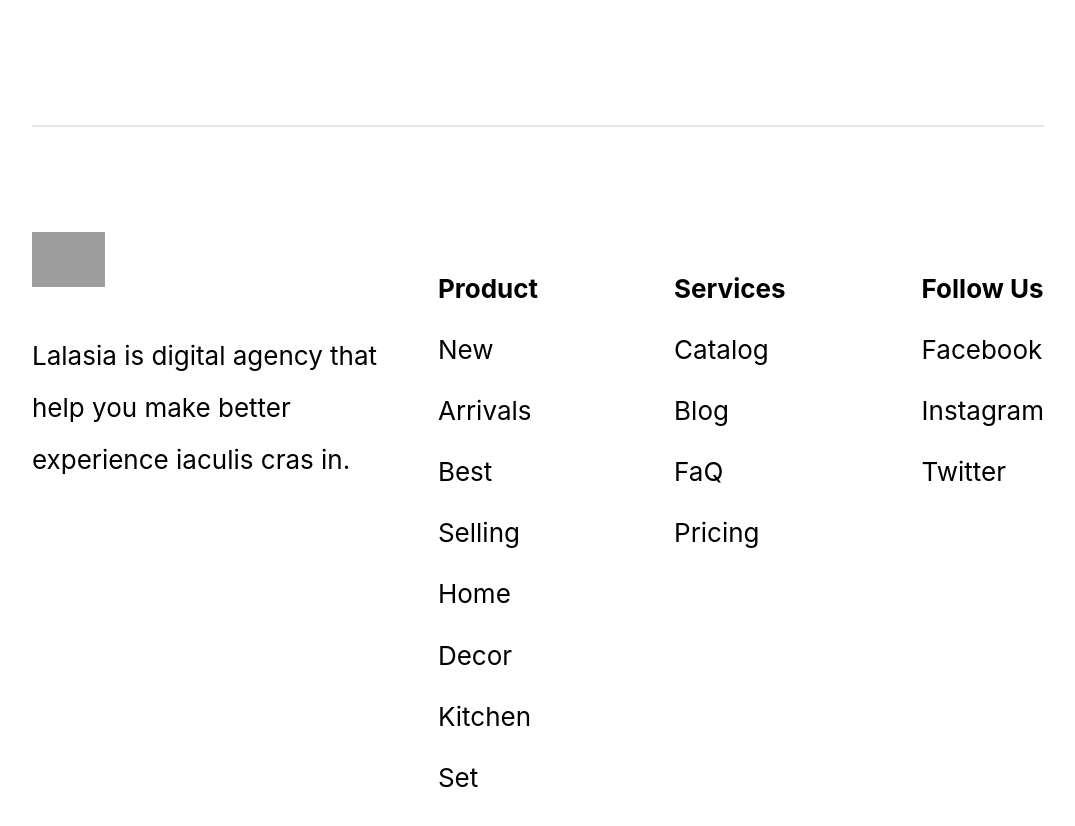
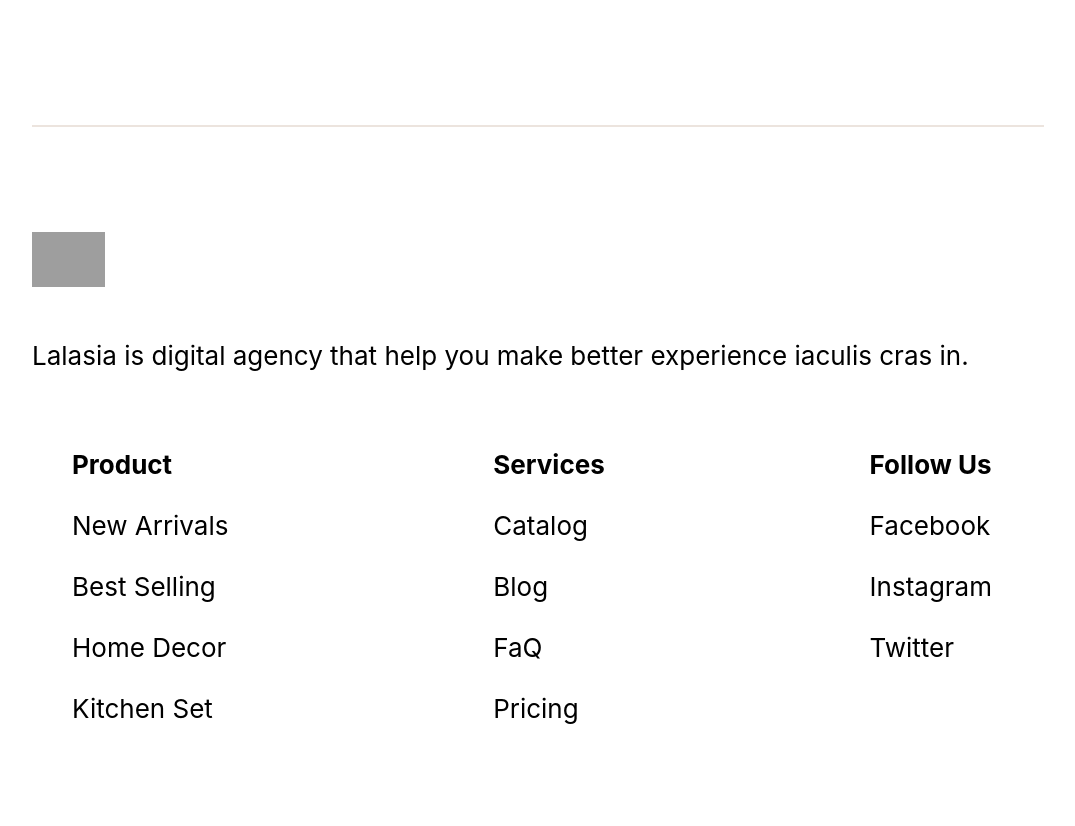
Before and after one commit to Ritwikrajsingh/lalasia, a React (Create React App) app: page / in a window 1280 px wide. Shown: the part 640-1466 px from the top of the page, without its empty margins (102-1177 px from the left). Built offline with nearby package versions, Linux system fonts and the light colour scheme; grey boxes are pictures that could not be loaded.

Commit message:
added styling for Footer.js

```diff
--- a/src/styles/Footer.css
+++ b/src/styles/Footer.css
@@ -1,10 +1,9 @@
 footer {
-    border-top: 2px solid #ECE4DE;
-    ;
+  border-top: 2px solid #ece4de;
   display: flex;
   margin-inline: 134px;
   padding-block: 105px;
-    font-size: 26px;
+  font-size: 1.625rem;
   justify-content: space-between;
 }
 
@@ -16,15 +15,70 @@ footer ul {
 }
 footer .left {
   width: 700px;
-    line-height:200%;
+  line-height: 200%;
 }
 footer .right {
   display: flex;
   gap: 96px;
 }
 
-footer .right .items ul{
+footer .right .items ul {
   display: flex;
   flex-direction: column;
   line-height: 235%;
 }
+
+@media (max-width: 1680px) {
+  footer {
+    font-size: 1.375rem;
+  }
+}
+
+@media (max-width: 1620px) {
+  footer .right {
+    width: 50vw;
+  }
+}
+
+@media (max-width: 1500px) {
+  footer .right {
+    gap: 5rem;
+  }
+}
+
+@media (max-width: 1460px) {
+  footer .right {
+    gap: 3rem;
+  }
+}
+
+@media (max-width: 1365px) {
+  footer .right {
+    gap: 2.5rem;
+  }
+}
+
+@media (max-width: 1340px) {
+  footer .right {
+    gap: 1.5rem;
+  }
+}
+@media (max-width: 1295px) {
+  footer .right {
+    gap: 1.25rem;
+  }
+}
+
+@media (max-width: 1285px) {
+  footer {
+    flex-direction: column;
+    font-size: 1.625rem;
+  }
+  .left,
+  .right {
+    width: 75vw !important;
+  }
+  .right {
+    justify-content: space-between;
+  }
+}
```
Lines whose indentation alone changed are shown as unchanged.
